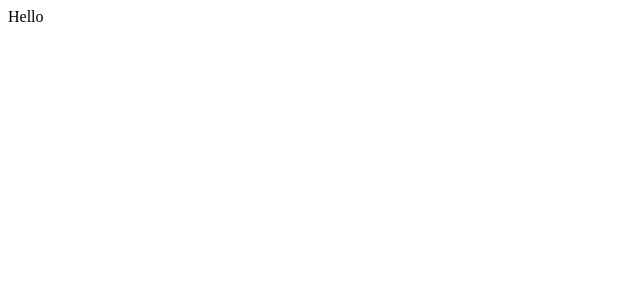
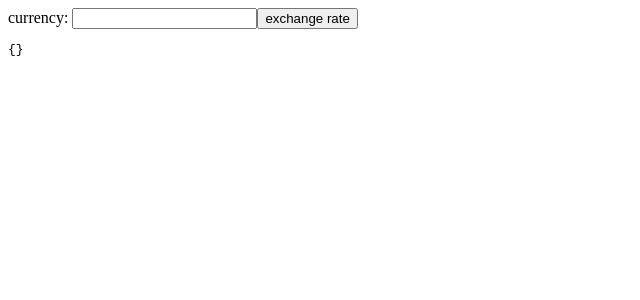
Before and after one commit to manav809/FSO, a React (Create React App) app in the folder part2/exchange_app/: page / in a window 1280 px wide. Shown: the top 300 px of the page, without its empty margins (0-640 px from the left). Built offline with nearby package versions, Linux system fonts and the light colour scheme.

Commit message:
Starter Code

```diff
--- a/part2/exchange_app/src/App.js
+++ b/part2/exchange_app/src/App.js
@@ -1,10 +1,45 @@
+import { useState, useEffect } from 'react'
+import axios from 'axios'
 
-function App() {
+const App = () => {
+  const [value, setValue] = useState('')
+  const [rates, setRates] = useState({})
+  const [currency, setCurrency] = useState(null)
+
+  useEffect(() => {
+    console.log('effect run, currency is now', currency)
+
+    // skip if currency is not defined
+    if (currency) {
+      console.log('fetching exchange rates...')
+      axios
+        .get(`https://open.er-api.com/v6/latest/${currency}`)
+        .then(response => {
+          setRates(response.data.rates)
+        })
+    }
+  }, [currency])
+
+  const handleChange = (event) => {
+    setValue(event.target.value)
+  }
+
+  const onSearch = (event) => {
+    event.preventDefault()
+    setCurrency(value)
+  }
+
   return (
     <div>
-      Hello
+      <form onSubmit={onSearch}>
+        currency: <input value={value} onChange={handleChange} />
+        <button type="submit">exchange rate</button>
+      </form>
+      <pre>
+        {JSON.stringify(rates, null, 2)}
+      </pre>
     </div>
-  );
+  )
 }
 
-export default App;
+export default App
```
